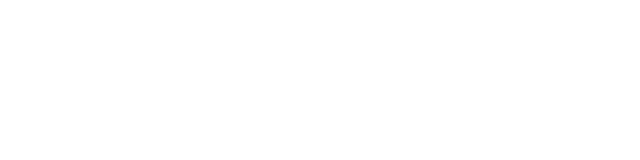
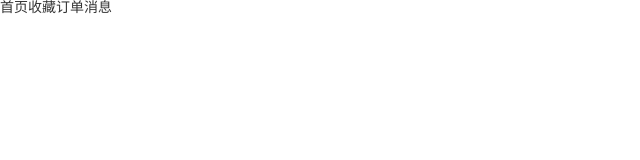
Before and after one commit to kanwakyuudai/vue3-hotel-app, a Vue app: page /#/home in a window 1280 px wide. Before the commit this address led to /#/home. Shown: the top 160 px of the page, without its empty margins (0-640 px from the left). Built offline with nearby package versions, Linux system fonts and the light colour scheme.

Commit message:
配置 Pinia 状态管理。

```diff
--- a/package.json
+++ b/package.json
@@ -9,6 +9,7 @@
   },
   "dependencies": {
     "normalize.css": "^8.0.1",
+    "pinia": "^2.0.27",
     "sass": "^1.56.1",
     "vue": "^3.2.45",
     "vue-router": "^4.1.6"
--- a/src/App.vue
+++ b/src/App.vue
@@ -5,6 +5,10 @@
 <template>
   <div class="app">
     <router-view></router-view>
+    <router-link to="/home">首页</router-link>
+    <router-link to="/favorite">收藏</router-link>
+    <router-link to="/order">订单</router-link>
+    <router-link to="/message">消息</router-link>
   </div>
 </template>
 
--- /dev/null
+++ b/src/stores/index.js
@@ -0,0 +1,5 @@
+import { createPinia } from 'pinia'
+
+const pinia = createPinia()
+
+export default pinia
```
Also changed, not shown: src/main.js (+5 -3 lines), src/stores/modules/city.js (added, +10 -0 lines), 1 other file (tests, documents, lock files or other folders).
